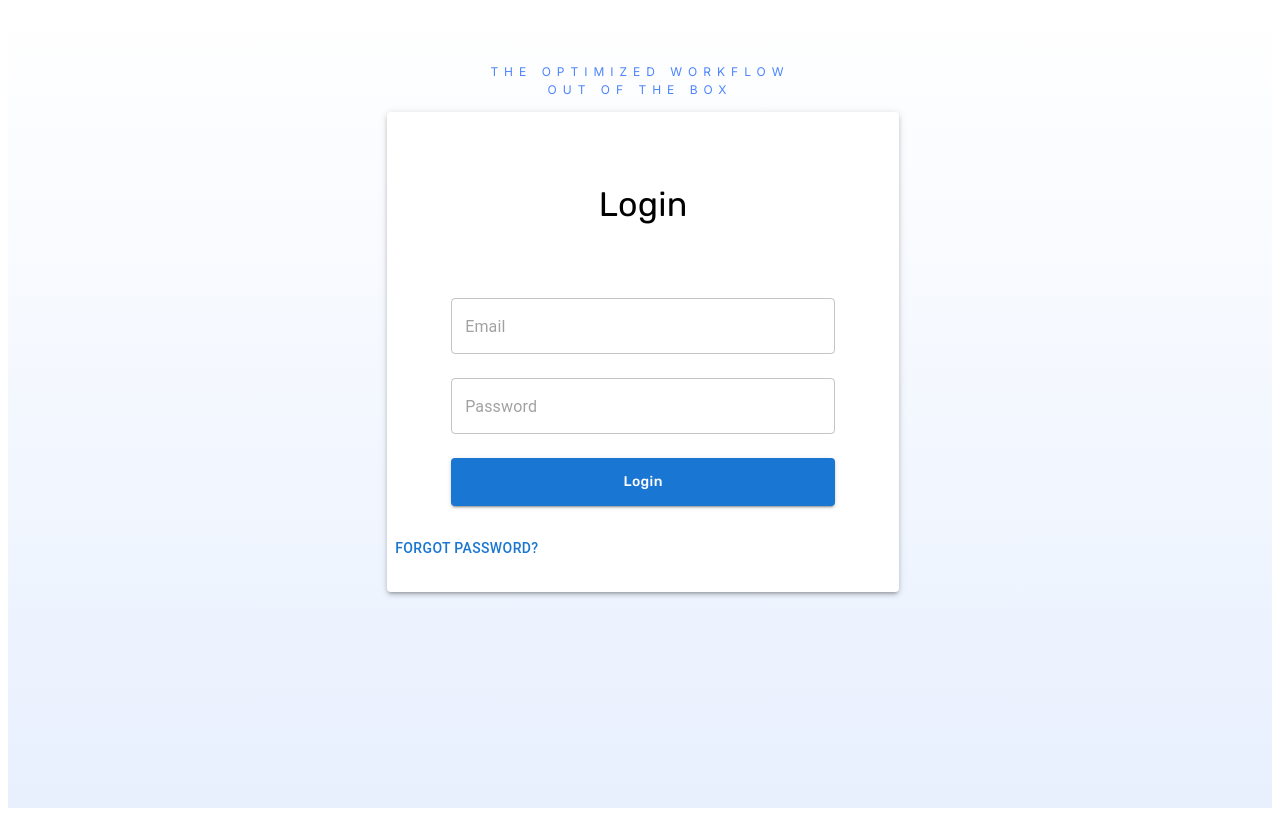
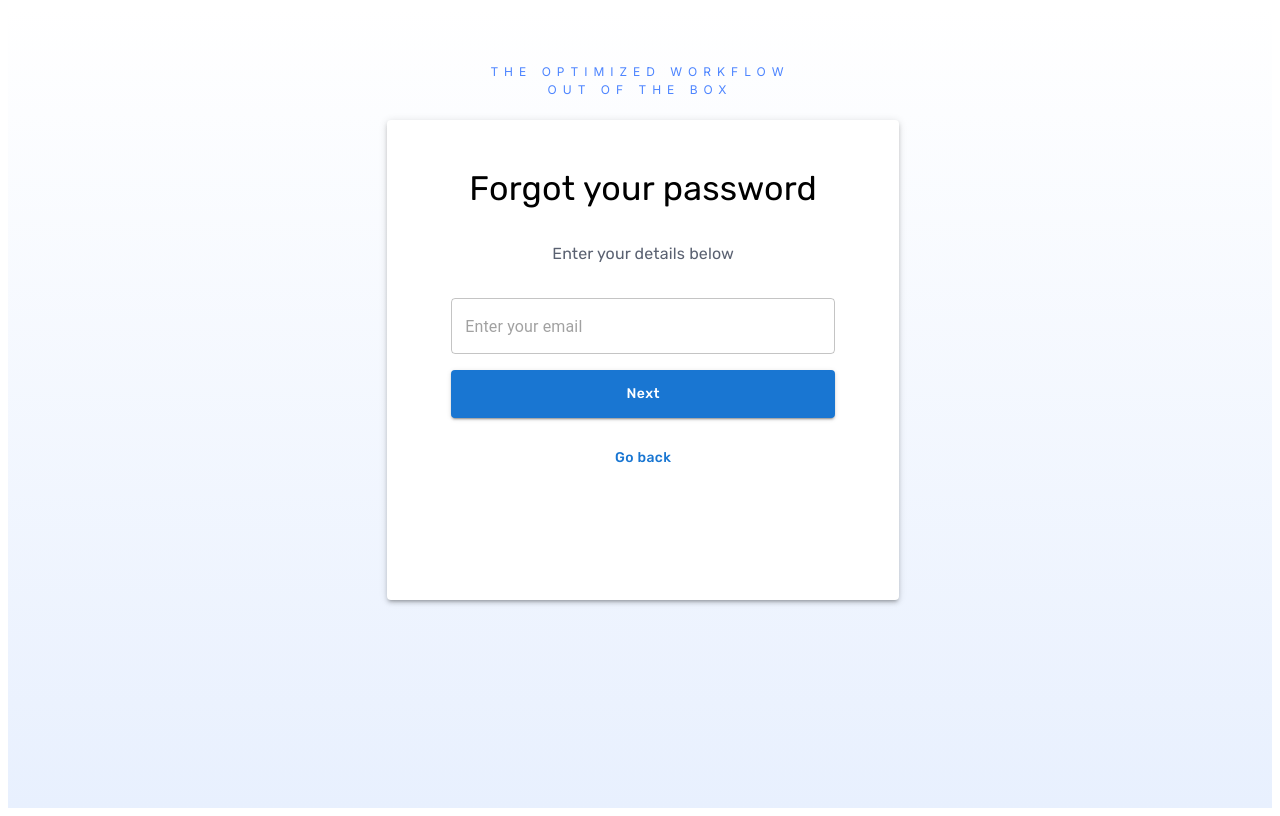
Before and after one commit to MalekHamadeh/firstAssignment, a React (Create React App) app: page / in a window 1280 px wide. Both pictures are taken after a click on the button "FORGOT PASSWORD?". Built offline with nearby package versions, Linux system fonts and the light colour scheme.

Commit message:
added forgot password context, and components. Added Alert System

```diff
--- /dev/null
+++ b/src/Components/Authentication/ForgotPassword.tsx
@@ -0,0 +1,75 @@
+import React, { useContext } from "react";
+import {
+  GridContainer,
+  GridItem,
+  StyledButton,
+  StyledText,
+} from "./StyledAuthentication";
+import FormInputs from "./FormInputs";
+import PasswordContext, {
+  PasswordContextProps,
+} from "../../Context/PasswordContext";
+
+interface ForgotPasswordProps {
+  onClick: (string: String) => void;
+  didSucceed: (boolean: Boolean) => void;
+}
+
+const ForgotPassword = ({ onClick, didSucceed }: ForgotPasswordProps) => {
+  const { title, step, setStep }: PasswordContextProps =
+    useContext(PasswordContext);
+
+  const handleNext = () => {
+    setStep(step + 1);
+  };
+
+  const returnToLogin = () => {
+    onClick("Login");
+    didSucceed(true);
+  };
+  return (
+    <GridContainer
+      direction='column'
+      justifyContent='center'
+      alignItems='center'
+      spacing={2}
+    >
+      <GridItem xs={1} />
+      <GridItem xs={1} />
+      <GridItem xs={1}>
+        <StyledText variant='h4'>Forgot your password</StyledText>
+      </GridItem>
+      <GridItem xs={1} />
+      <GridItem xs={1}>
+        <StyledText>{title[step as keyof { 0: string; 1: string }]}</StyledText>
+      </GridItem>
+      <GridItem xs={1} />
+      <GridItem xs={1}>
+        <FormInputs from='forgot' />
+      </GridItem>
+      {step !== 1 && (
+        <>
+          <GridItem xs={1}>
+            <StyledButton variant='contained' onClick={handleNext}>
+              Next
+            </StyledButton>
+          </GridItem>
+          <GridItem xs={1}>
+            <StyledButton variant='text' onClick={returnToLogin}>
+              Go back
+            </StyledButton>
+          </GridItem>
+        </>
+      )}
+      {step === 1 && (
+        <GridItem xs={1}>
+          <StyledButton variant='contained' onClick={returnToLogin}>
+            Set New Password
+          </StyledButton>
+        </GridItem>
+      )}
+    </GridContainer>
+  );
+};
+
+export default ForgotPassword;
--- a/src/Components/Authentication/FormInputs.tsx
+++ b/src/Components/Authentication/FormInputs.tsx
@@ -1,12 +1,13 @@
 import React, { useContext } from "react";
-import { imageListClasses } from "@mui/material";
-import CheckEmail from "./SignUpForm/CheckEmail";
+
+import SignUpContext from "../../Context/SignUpContext";
+import PasswordContext from "../../Context/PasswordContext";
+
 import CreateAccount from "./SignUpForm/CreateAccount";
 import CompanyInformation from "./SignUpForm/CompanyInfo";
-import SignUpContext from "../../Context/SignUpContext";
-// import NewPassword from "./PasswordForm/NewPassword";
-// import SignUpContext from "../../Utils/SignUpContext/SignUpContext";
-// import PasswordContext from "../../Utils/PasswordContext/PasswordContext";
+import CheckEmail from "./SignUpForm/CheckEmail";
+
+import NewPassword from "./PasswordForm/NewPassword";
 
 interface FormInputsProps {
   from: string;
@@ -14,26 +15,26 @@ interface FormInputsProps {
 
 const FormInputs = ({ from }: FormInputsProps) => {
   const { step: stepSignUp } = useContext(SignUpContext);
-  // const { step: stepForgot } = useContext(PasswordContext);
+  const { step: stepForgot } = useContext(PasswordContext);
 
   const displaySignUp = {
     0: <CheckEmail />,
     1: <CreateAccount />,
     2: <CompanyInformation />,
   };
-  // const displayForgot = {
-  //   0: <CheckEmail />,
-  //   1: <NewPassword />,
-  // };
+
+  const displayForgot = {
+    0: <CheckEmail />,
+    1: <NewPassword />,
+  };
 
   if (from === "signup") {
     return displaySignUp[
       stepSignUp as keyof { 0: string; 1: string; 2: string }
     ];
+  } else if (from === "forgot") {
+    return displayForgot[stepForgot as keyof { 0: string; 1: string }];
   } else return null;
-  // } else if (from === "forgot") {
-  //   return displayForgot[stepForgot];
-  // }
 };
 
 export default FormInputs;
--- a/src/Components/Authentication/Login.tsx
+++ b/src/Components/Authentication/Login.tsx
@@ -1,5 +1,5 @@
 import { Button } from "@mui/material";
-import React, { FC, useRef, useState } from "react";
+import React, { useRef, useState } from "react";
 import {
   GridItem,
   GridContainer,
@@ -9,16 +9,17 @@ import {
   StyledText,
 } from "./StyledAuthentication";
 import { useNavigate } from "react-router-dom";
+import Alert from "../Shared/Alert";
 // import Alert from "../Alert";
 // { onClick, successfulPass, successfulSignUp }
 
 interface LoginProps {
   onClick: (string: String) => void;
-  // successfulPass: Boolean;
-  // successfulSignUp: Boolean;
+  successfulPass: Boolean;
+  successfulSignUp: Boolean;
 }
 
-const Login: FC<LoginProps> = ({ onClick }) => {
+const Login = ({ onClick, successfulPass, successfulSignUp }: LoginProps) => {
   const [incorrect, isIncorrect] = useState(false);
   const [showAlert, shouldShowAlert] = useState(false);
   const emailRef = useRef<HTMLInputElement | null>(null);
@@ -27,43 +28,39 @@ const Login: FC<LoginProps> = ({ onClick }) => {
 
   const handleEmail = () => {
     const email = emailRef.current?.value;
-    console.log("email " + email);
-    // emailRef = e.target.value;
   };
   const handlePassword = () => {
     const password = passwordRef.current?.value;
-    console.log("Password " + password);
-    // passwordRef.current.value = e.target.value;
   };
 
-  // const canLogin = () => {
-  //   emailRef.current?.value !== "" && passwordRef.current?.value !== ""
-  //     ? Navigate("/home")
-  //     : isIncorrect(true);
-  // };
+  const canLogin = () => {
+    emailRef.current?.value !== "" && passwordRef.current?.value !== ""
+      ? Navigate("/home")
+      : isIncorrect(true);
+  };
 
   const goToSignUp = () => {
     onClick("SignUp");
     console.log("To signUp");
   };
-  // const goToForgotPassword = () => {
-  //   onClick("ForgotPassword");
-  // };
+  const goToForgotPassword = () => {
+    onClick("ForgotPassword");
+  };
 
-  // const alertController = () => {
-  //   if (incorrect) {
-  //     return (
-  //       <Alert
-  //         isError
-  //         message='Please make sure you have the correct email or password'
-  //       />
-  //     );
-  //   } else if (successfulPass) {
-  //     return <Alert isSuccess message='Password was reset Successfully' />;
-  //   } else if (successfulSignUp) {
-  //     return <Alert isSuccess message='Account created Successfully' />;
-  //   }
-  // };
+  const alertController = () => {
+    if (incorrect) {
+      return (
+        <Alert
+          isError
+          message='Please make sure you have the correct email or password'
+        />
+      );
+    } else if (successfulPass) {
+      return <Alert isSuccess message='Password was reset Successfully' />;
+    } else if (successfulSignUp) {
+      return <Alert isSuccess message='Account created Successfully' />;
+    }
+  };
 
   return (
     <GridContainer
@@ -79,7 +76,7 @@ const Login: FC<LoginProps> = ({ onClick }) => {
         <StyledText variant='h4'>Login</StyledText>
       </GridItem>
       <GridItem />
-      <GridItem>{/* {alertController()} */}</GridItem>
+      <GridItem>{alertController()}</GridItem>
       <GridItem xs={1}>
         <StyledInput
           placeholder='Email'
@@ -95,15 +92,14 @@ const Login: FC<LoginProps> = ({ onClick }) => {
         />
       </GridItem>
       <GridItem xs={1}>
-        <StyledButton variant='contained'>
-          {/* onClick={canLogin} */}
+        <StyledButton variant='contained' onClick={canLogin}>
           Login
         </StyledButton>
       </GridItem>
       <GridItem>
         <GridContainer direction='row' gap={30}>
           <GridItem>
-            <Button>Forgot Password?</Button>
+            <Button onClick={goToForgotPassword}>Forgot Password?</Button>
           </GridItem>
           <GridItem>
             <Button onClick={goToSignUp}>I dont have an account</Button>
--- /dev/null
+++ b/src/Components/Authentication/PasswordForm/NewPassword.tsx
@@ -0,0 +1,14 @@
+import React from "react";
+import { GridContainer, GridItem, StyledInput } from "../StyledAuthentication";
+
+const NewPassword = () => {
+  return (
+    <GridContainer>
+      <GridItem>
+        <StyledInput placeholder='Enter your new password' />
+      </GridItem>
+    </GridContainer>
+  );
+};
+
+export default NewPassword;
--- a/src/Components/Authentication/SignUp.tsx
+++ b/src/Components/Authentication/SignUp.tsx
@@ -11,16 +11,16 @@ import SignUpContext, { SignUpContextProps } from "../../Context/SignUpContext";
 
 interface SignupProps {
   onClick: (string: String) => void;
-  // successfulSignUp: Boolean;
+  successfulSignUp: (boolean: Boolean) => void;
 }
 
-const Signup = ({ onClick }: SignupProps) => {
+const Signup = ({ onClick, successfulSignUp }: SignupProps) => {
   const { title, step, setStep }: SignUpContextProps =
     useContext(SignUpContext);
 
   const goToLogin = () => {
     onClick("Login");
-    // successfulSignUp(true);
+    successfulSignUp(true);
   };
   const handleNext = () => {
     setStep(step + 1);
--- /dev/null
+++ b/src/Components/Shared/Alert.tsx
@@ -0,0 +1,35 @@
+import React, { useEffect, useState } from "react";
+import { StyledAlert } from "../Shared/StyledShared";
+
+interface AlertProps {
+  message: string;
+  isSuccess?: boolean;
+  isError?: boolean;
+}
+
+const Alert = ({ message, isSuccess = false, isError = false }: AlertProps) => {
+  const [showAlert, shouldShowAlert] = useState(false);
+
+  useEffect(() => {
+    if (isSuccess || isError) {
+      shouldShowAlert(true);
+      const timer = setTimeout(() => {
+        shouldShowAlert(false);
+        console.log("here");
+      }, 5000);
+    }
+  }, [isSuccess, isError]);
+
+  return (
+    <div>
+      {showAlert && isError && (
+        <StyledAlert severity='error'>{message}</StyledAlert>
+      )}
+      {showAlert && isSuccess && (
+        <StyledAlert severity='success'>{message}</StyledAlert>
+      )}
+    </div>
+  );
+};
+
+export default Alert;
--- /dev/null
+++ b/src/Context/PasswordContext.tsx
@@ -0,0 +1,73 @@
+import { createContext, useState, useEffect } from "react";
+
+const PasswordContext = createContext<PasswordContextProps>({
+  title: { 0: "", 1: "" },
+  step: 0,
+  setStep: (step: number) => {},
+  data: {
+    email: "",
+    password: "",
+  },
+  setData: () => {},
+  canContinue: false,
+});
+
+//#region Interfaces
+interface PasswordProviderProps {
+  children: React.ReactNode;
+}
+
+export interface PasswordContextProps {
+  title: Title;
+  step: number;
+  setStep: (prev: number) => void;
+  data: PasswordData;
+  setData: (data: PasswordData) => void;
+  canContinue: boolean;
+}
+
+interface PasswordData {
+  email: string;
+  password: string;
+}
+
+interface Title {
+  0: string;
+  1: string;
+}
+//#endregion
+
+export const PasswordProvider = ({ children }: PasswordProviderProps) => {
+  const title = {
+    0: "Enter your details below",
+    1: "Please enter your new password",
+  };
+
+  const [step, setStep] = useState(0);
+
+  const [data, setData] = useState({
+    email: "",
+    password: "",
+  });
+
+  //   const handleChanges = (e) => {
+  //     const { name, value } = e.target;
+  //     setData({ ...data, [name]: value });
+  //   };
+
+  const { ...requiredData } = data;
+
+  const canContinue =
+    [...Object.values(requiredData)].every(Boolean) &&
+    step === Object.keys(title).length - 1;
+
+  return (
+    <PasswordContext.Provider
+      value={{ title, step, setStep, data, setData, canContinue }}
+    >
+      {children}
+    </PasswordContext.Provider>
+  );
+};
+
+export default PasswordContext;
--- a/src/Layout/Authentication.tsx
+++ b/src/Layout/Authentication.tsx
@@ -11,6 +11,8 @@ import {
   StyledLogo,
 } from "../Components/Authentication/StyledAuthentication";
 import { SignUpProvider } from "../Context/SignUpContext";
+import { PasswordProvider } from "../Context/PasswordContext";
+import ForgotPassword from "../Components/Authentication/ForgotPassword";
 // import { PasswordProvider } from "../../Utils/PasswordContext/PasswordContext";
 
 const Authentication: FC = () => {
@@ -41,24 +43,23 @@ const Authentication: FC = () => {
         {screen === "Login" ? (
           <Login
             onClick={handleScreens}
-            // successfulPass={successfulPass}
-            // successfulSignUp={successfulSignUp}
+            successfulPass={successfulPass}
+            successfulSignUp={successfulSignUp}
           />
         ) : screen === "SignUp" ? (
           <SignUpProvider>
             <Signup
               onClick={handleScreens}
-              // successfulSignUp={handleSuccessfulSignUp}
+              successfulSignUp={handleSuccessfulSignUp}
             />
           </SignUpProvider>
         ) : (
-          //   <PasswordProvider>
-          //     <ForgotPassword
-          //       onClick={handleScreens}
-          //       didSucceed={handleSucceed}
-          //     />
-          //   </PasswordProvider>
-          <div>Forgot Password</div>
+          <PasswordProvider>
+            <ForgotPassword
+              onClick={handleScreens}
+              didSucceed={handleSucceed}
+            />
+          </PasswordProvider>
         )}
       </StyledPaper>
     </Outline>
```
Also changed, not shown: src/Components/Authentication/StyledAuthentication.ts (+2 -9 lines), src/Components/Shared/StyledShared.ts (added, +11 -0 lines).
